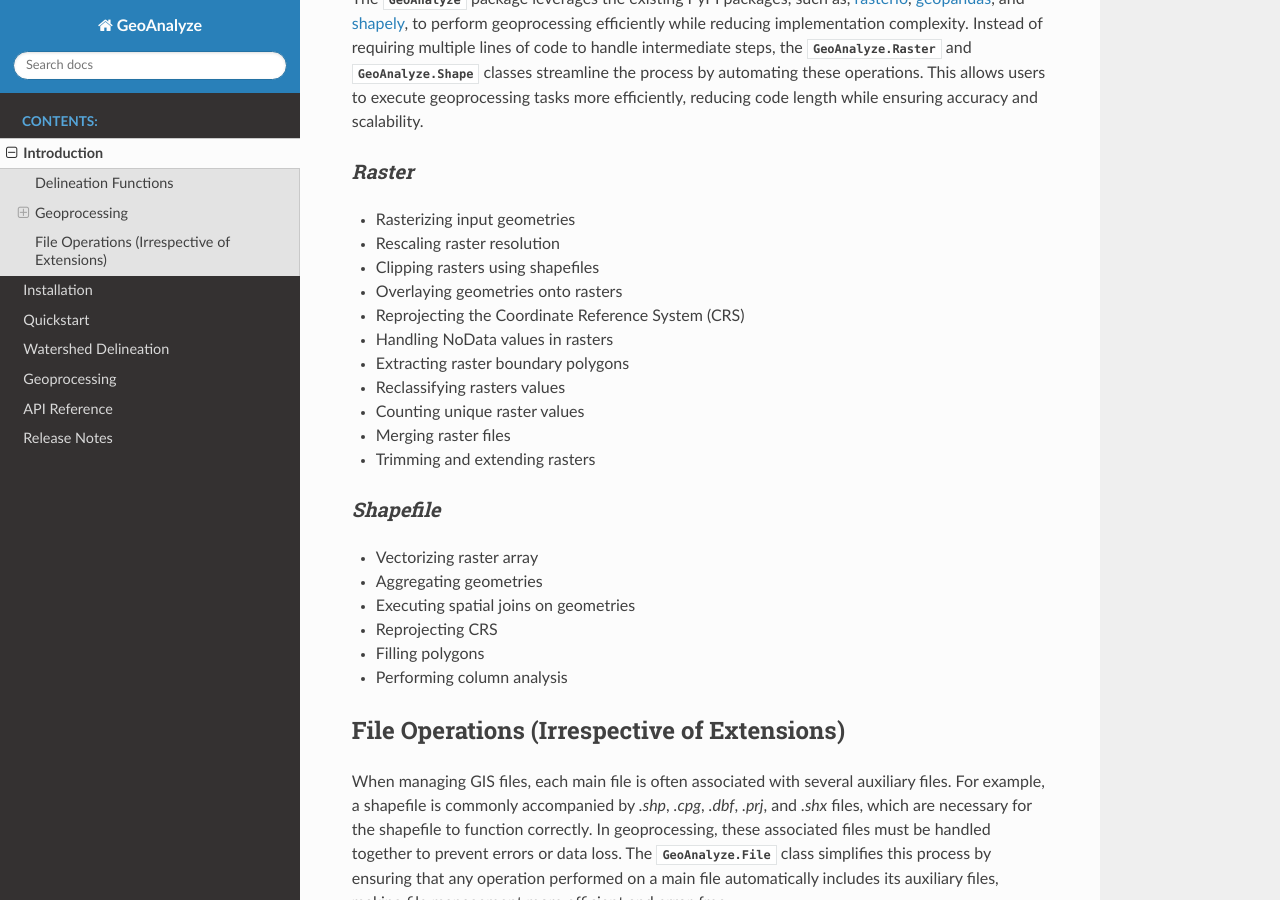
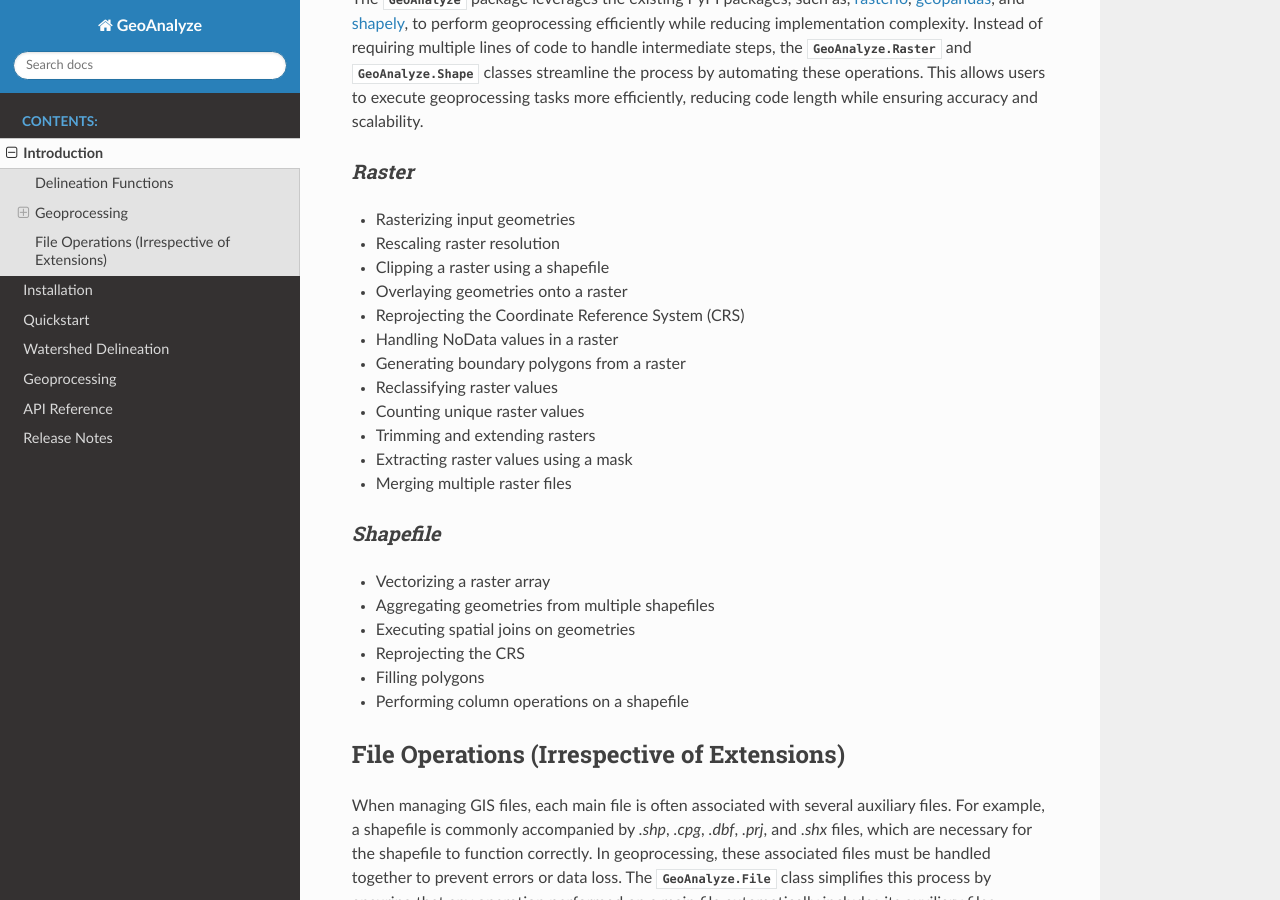
Before and after one commit to debpal/GeoAnalyze, a Sphinx documentation site: the page built from docs/introduction.rst, in a window 1280 px wide and 900 px high, scrolled down 1366 px. Built offline with Sphinx 7.4.7 and the Read the Docs theme 3.1.0, drawn with Linux system fonts in a browser that asks for light colours.

Commit message:
update docs

```diff
--- a/docs/introduction.rst
+++ b/docs/introduction.rst
@@ -49,25 +49,27 @@ This allows users to execute geoprocessing tasks more efficiently, reducing code
 
 - Rasterizing input geometries
 - Rescaling raster resolution
-- Clipping rasters using shapefiles
-- Overlaying geometries onto rasters
+- Clipping a raster using a shapefile
+- Overlaying geometries onto a raster
 - Reprojecting the Coordinate Reference System (CRS)
-- Handling NoData values in rasters
-- Extracting raster boundary polygons
-- Reclassifying rasters values
+- Handling NoData values in a raster
+- Generating boundary polygons from a raster
+- Reclassifying raster values
 - Counting unique raster values
-- Merging raster files
 - Trimming and extending rasters
+- Extracting raster values using a mask
+- Merging multiple raster files
+
 
 *Shapefile*
 ^^^^^^^^^^^^^^^
 
-- Vectorizing raster array
-- Aggregating geometries
+- Vectorizing a raster array
+- Aggregating geometries from multiple shapefiles
 - Executing spatial joins on geometries
-- Reprojecting CRS
+- Reprojecting the CRS
 - Filling polygons
-- Performing column analysis
+- Performing column operations on a shapefile
 
 
 File Operations (Irrespective of Extensions)
```
Also changed, not shown: docs/changelog.rst (+11 -0 lines), docs/geoprocessing.rst (+18 -2 lines).
